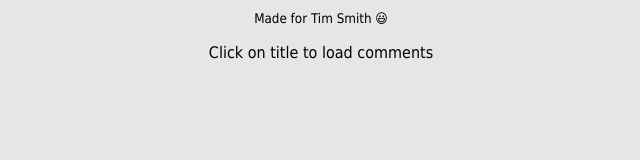
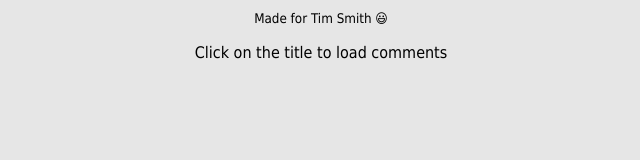
Before and after one commit to cvvkshcv/json-placeholder-with-html-css, a plain HTML site: page index.html in a window 1280 px wide. Shown: the full height of the page, 319-959 px from the left. Drawn offline with Linux system fonts and the light colour scheme; no server answers.

Commit message:
the title

```diff
--- a/index.html
+++ b/index.html
@@ -10,7 +10,7 @@
 <body>
   <center>
     <small>Made for Tim Smith 😃</small>
-    <p>Click on title to load comments</p>
+    <p>Click on the title to load comments</p>
   </center>
   <ul class="posts"></ul>
 
```
